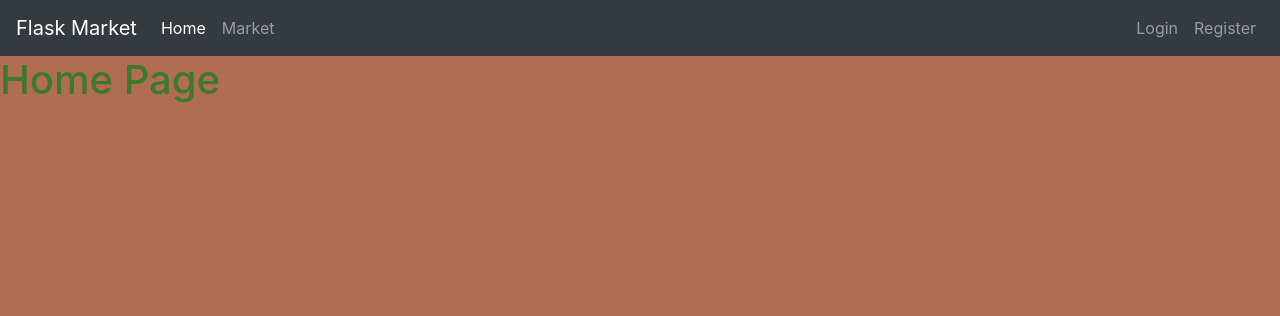
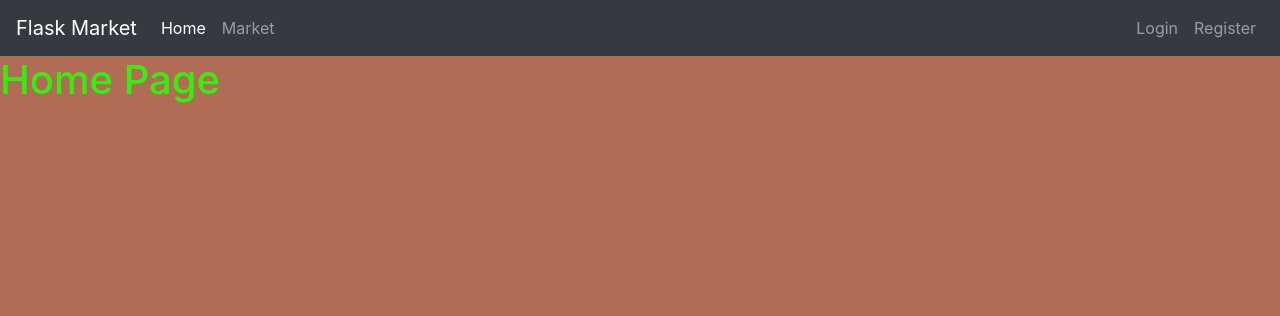
Before and after one commit to giorgiopisano/FlaskMarket, a Flask app: page / in a window 1280 px wide. Shown: the top 316 px of the page. Run offline with Flask 2, Linux system fonts and the light colour scheme.

Commit message:
light green color

```diff
--- a/templates/home.html
+++ b/templates/home.html
@@ -53,7 +53,7 @@
   <style>
       body {
         background-color: #b16d53;
-        color: rgb(59, 121, 47)
+        color: rgb(53, 238, 16)
       }
   </style>
 </html>
```
